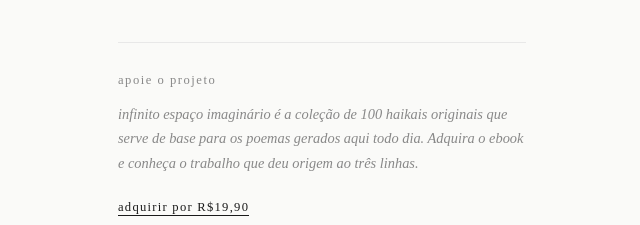
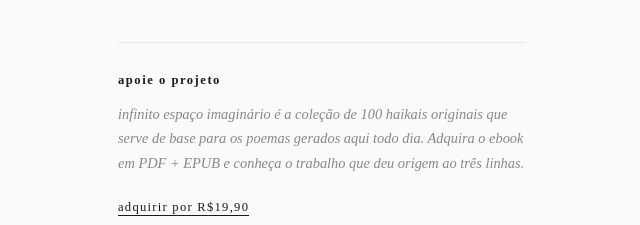
Before and after one commit to mtsVinova/haikai-diario, a Next.js app: page / in a window 1280 px wide. Shown: the part 611-836 px from the top of the page, without its empty margins (318-958 px from the left). Built offline with nearby package versions, Linux system fonts and the light colour scheme.

Commit message:
atualiza texto do bloco apoie o projeto

```diff
--- a/src/app/components/ApoieLink.tsx
+++ b/src/app/components/ApoieLink.tsx
@@ -11,9 +11,9 @@ export default function ApoieLink() {
         style={{
           fontSize: "0.7rem",
           letterSpacing: "0.12em",
-          color: "var(--gray)",
+          color: "var(--black)",
           marginBottom: "0.6rem",
-          fontWeight: 400,
+          fontWeight: 700,
         }}
       >
         apoie o projeto
@@ -29,7 +29,7 @@ export default function ApoieLink() {
       >
         <em>infinito espaço imaginário</em> é a coleção de 100 haikais originais
         que serve de base para os poemas gerados aqui todo dia. Adquira o ebook
-        e conheça o trabalho que deu origem ao três linhas.
+        em PDF + EPUB e conheça o trabalho que deu origem ao três linhas.
       </p>
       <a
         href="https://pay.kiwify.com.br/N9S1PtV"
```
